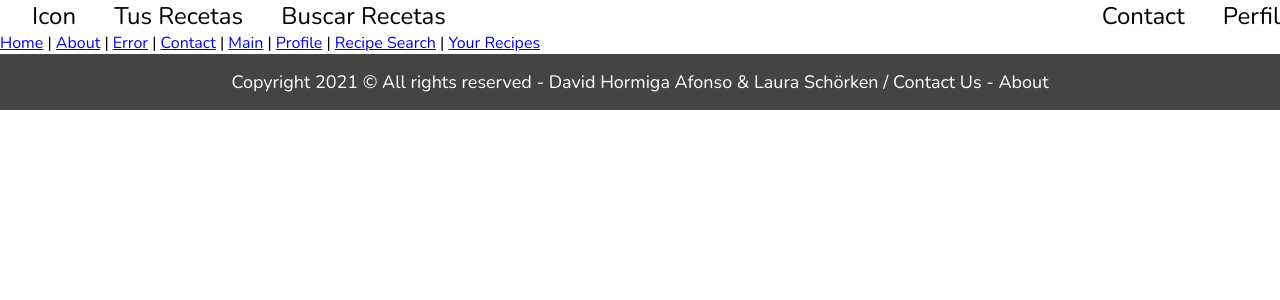
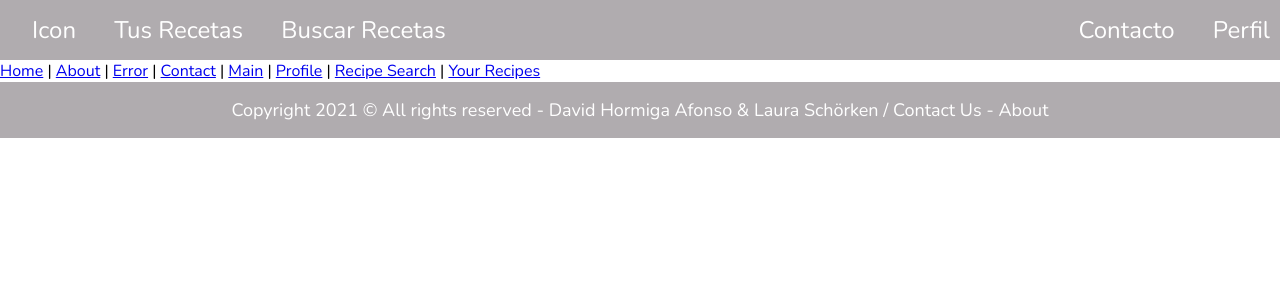
Before and after one commit to David-H-Afonso/recipes, a Vue app: page /about in a window 1280 px wide. Shown: the top 300 px of the page. Built offline with nearby package versions, Linux system fonts and the light colour scheme.

Commit message:
added colors variable header placeholder finished footer edited

```diff
--- a/src/App.vue
+++ b/src/App.vue
@@ -30,6 +30,7 @@ export default {
 </script>
 
 <style lang="scss">
+@import url("./assets/styles/index.css");
 @import url('https://fonts.googleapis.com/css2?family=Nunito:ital,wght@0,200;0,300;0,400;0,600;0,700;0,800;0,900;1,200;1,300;1,400;1,600;1,700;1,800;1,900&display=swap');
   *{
     margin: 0px auto;
--- /dev/null
+++ b/src/assets/styles/index.css
@@ -0,0 +1,8 @@
+:root{
+    --dark-color: #444;
+    --light-color: white;
+    --background-color: #a39ea2da;
+    --second-color:#ffc2d8;
+    --third-color: #a4e1eb;
+    --fourth-color: #E2ECE9;
+}
--- a/src/components/Footer/Index.vue
+++ b/src/components/Footer/Index.vue
@@ -17,15 +17,18 @@ export default ({
     display: block;
     padding: 10px;
     font-size: 12px;
-    background-color: #444444;
-    color: white;
+    background-color: var(--background-color);
+    color: var(--light-color);
   }
   a{
     text-decoration: none;
-    color: white;
+    color:  var(--light-color);
   }
-  a:hover{
-    color: lightskyblue;
+  a:hover:first-child{
+    color: var( --second-color);
+  }
+  a:hover:last-child{
+    color: var( --third-color);
   }
   @media (min-width: 728px){
   .Footer{
--- a/src/components/Header/Index.vue
+++ b/src/components/Header/Index.vue
@@ -2,13 +2,13 @@
   <div class="Header">
     <header>
       <div class="header-recipes">
-        <a href="#"> Icon</a>
-        <a href="#/yorrecipes"> Tus Recetas</a>
-        <a href="#/reicpessearch"> Buscar Recetas</a>
+        <a href="#/"> Icon</a>
+        <a href="#/yourrecipes"> Tus Recetas</a>
+        <a href="#/recipesearch"> Buscar Recetas</a>
       </div>
       <div class="header-perfil">
-        <a href="#/contact"> Contact</a>
-        <a href="#/perfil"> Perfil</a>
+        <a href="#/contact"> Contacto</a>
+        <a href="#/profile"> Perfil</a>
       </div>
     </header>
   </div>
@@ -24,24 +24,35 @@ export default {
 
 <style lang="scss" scoped>
 
+
 header{
   display: flex;
   flex-wrap: wrap;
-  margin: 0px;
+  padding: 0px auto;
+  height: 60px;
+  line-height: 60px;
+  background-color: var(--background-color);
 }
 
 a{
   text-decoration: none;
-  color: black;
+  color: var(--light-color);
   margin-left: 2rem;
   font-size: 24px;
+
 }
 
 .header-perfil{
-  margin-right: 0;
+  margin-right: 10px;
 }
 .header-recipes{
   margin-left: 0;
+}
+.header-recipes a:hover{
+  color: var( --second-color);
+}
+.header-perfil a:hover{
+  color: var( --third-color);
 }
 
 
```
Also changed, not shown: 1 other file (tests, documents, lock files or other folders).
